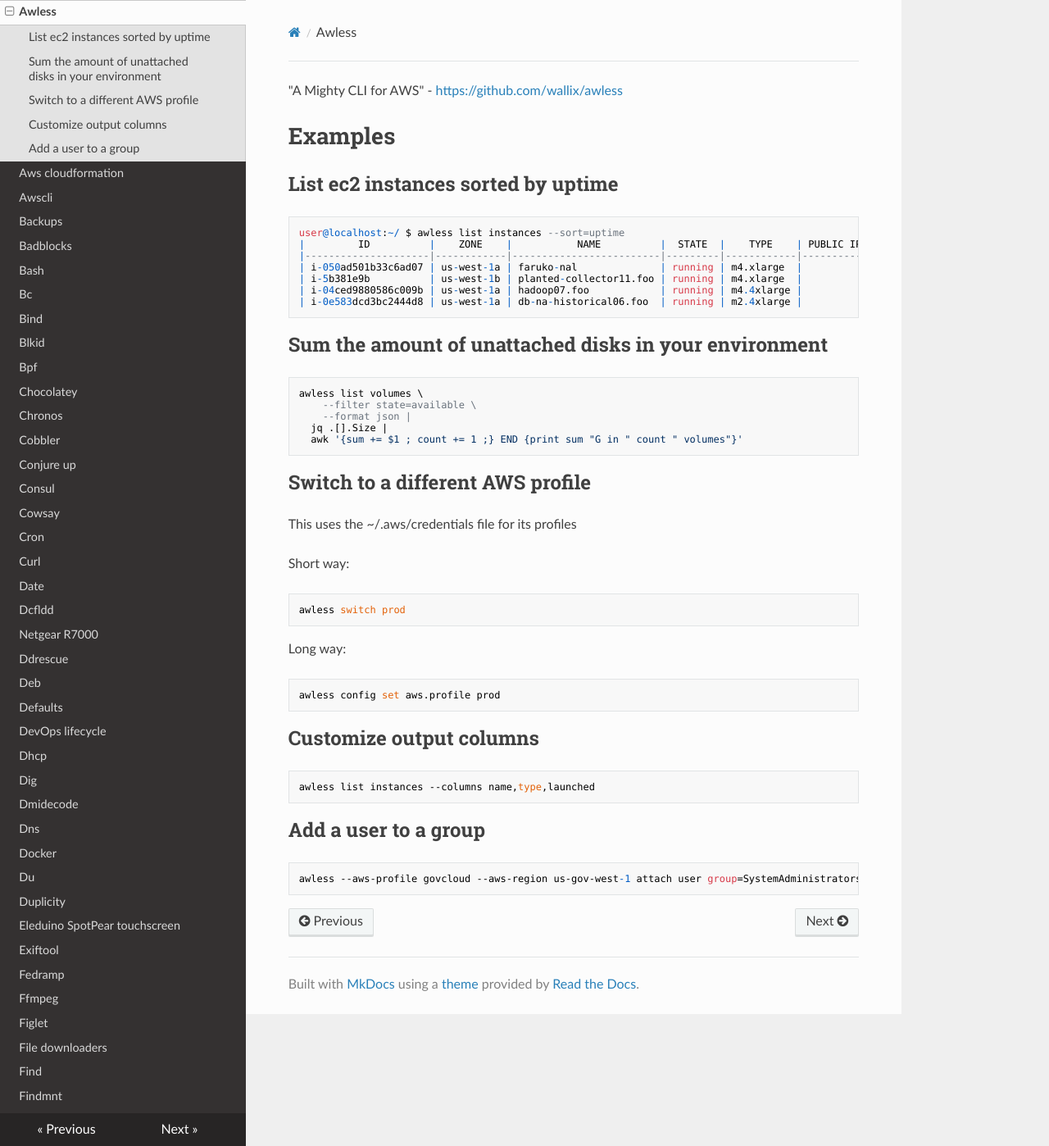
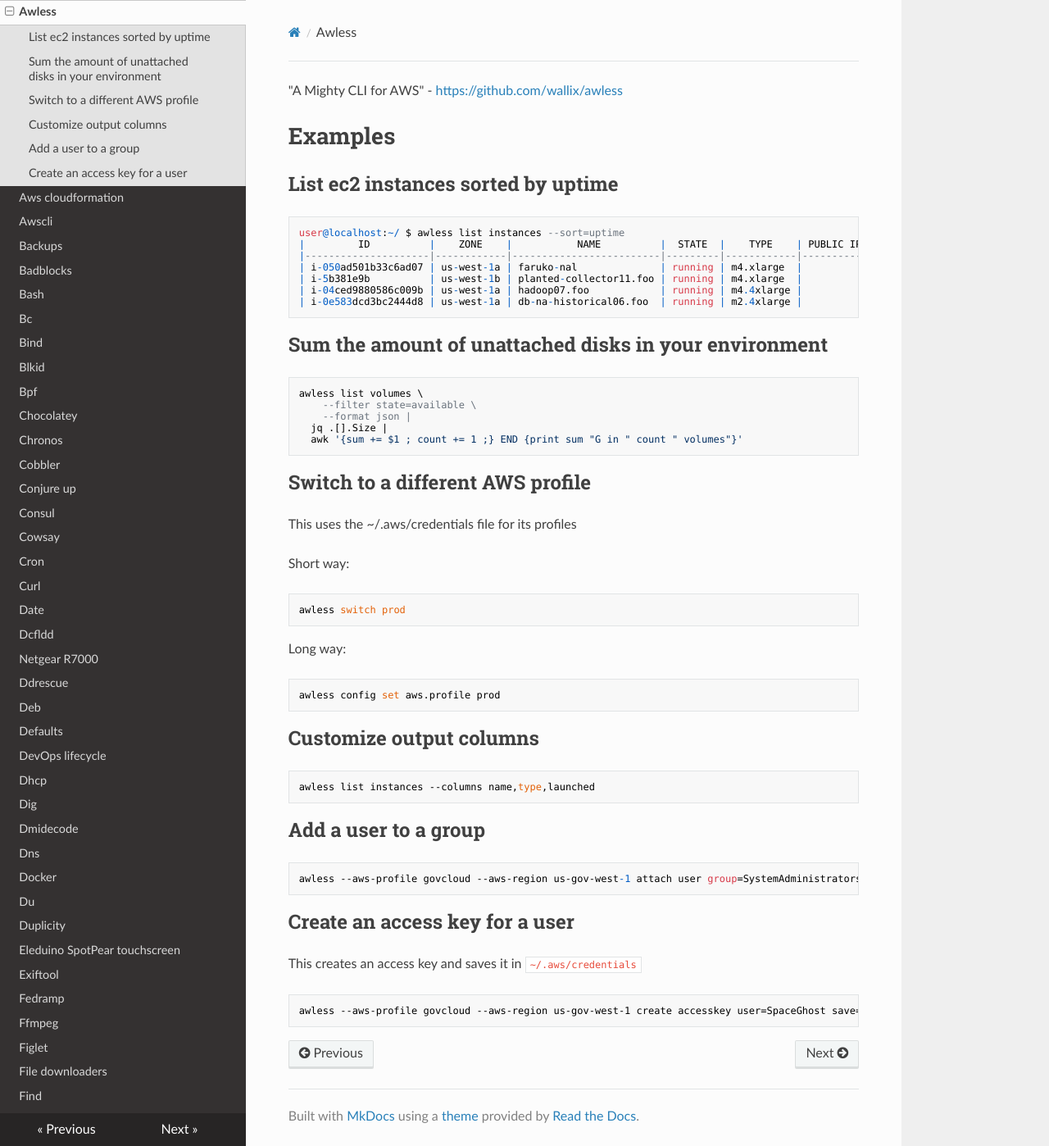
Before and after one commit to lando-cal/tech-notes, an MkDocs documentation site: the page built from docs/awless.md, in a window 1280 px wide and 1398 px high. Shown: the whole window at 82% size. Built offline with MkDocs 1.6.1, drawn with Linux system fonts in a browser that asks for light colours; nearby versions of some CDN libraries.

Commit message:
Generate access key

````diff
--- a/docs/awless.md
+++ b/docs/awless.md
@@ -51,3 +51,11 @@ awless list instances --columns name,type,launched
 ```
 awless --aws-profile govcloud --aws-region us-gov-west-1 attach user group=SystemAdministrators name=SpaceGhost
 ```
+
+## Create an access key for a user
+
+This creates an access key and saves it in `~/.aws/credentials`
+
+```
+awless --aws-profile govcloud --aws-region us-gov-west-1 create accesskey user=SpaceGhost save=true
+```
````
